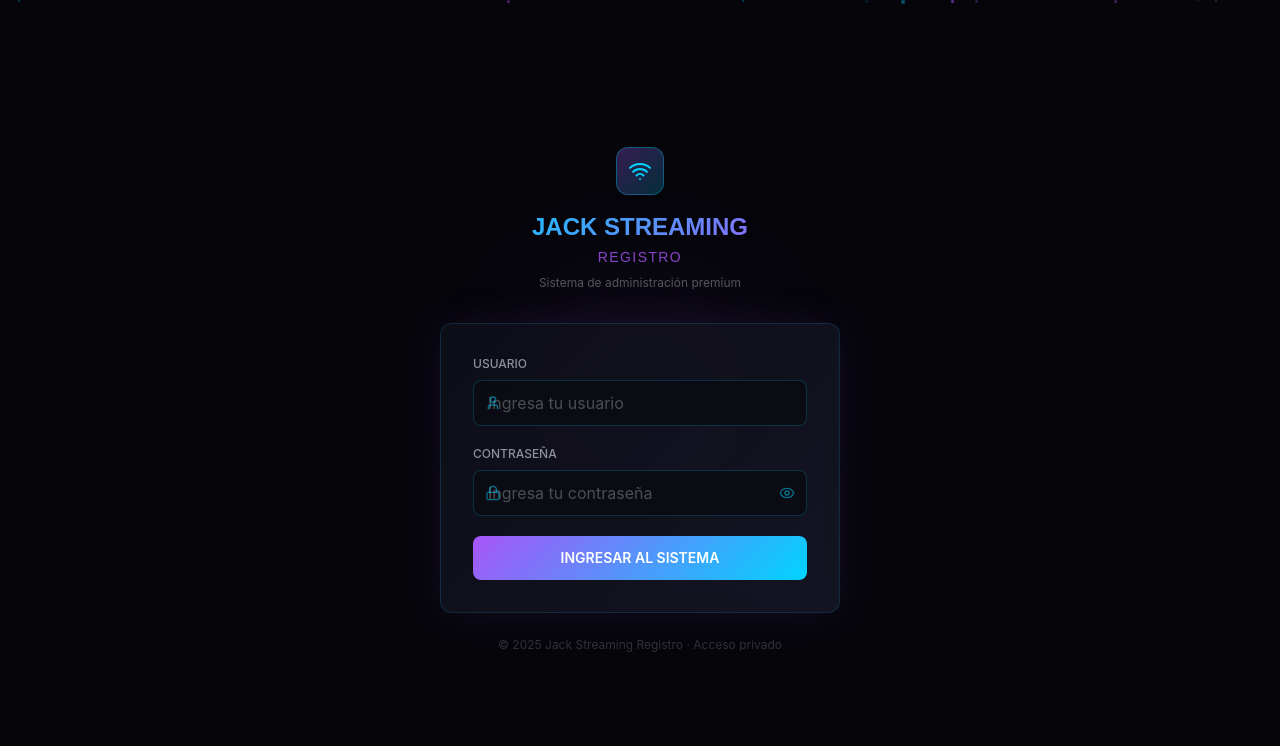
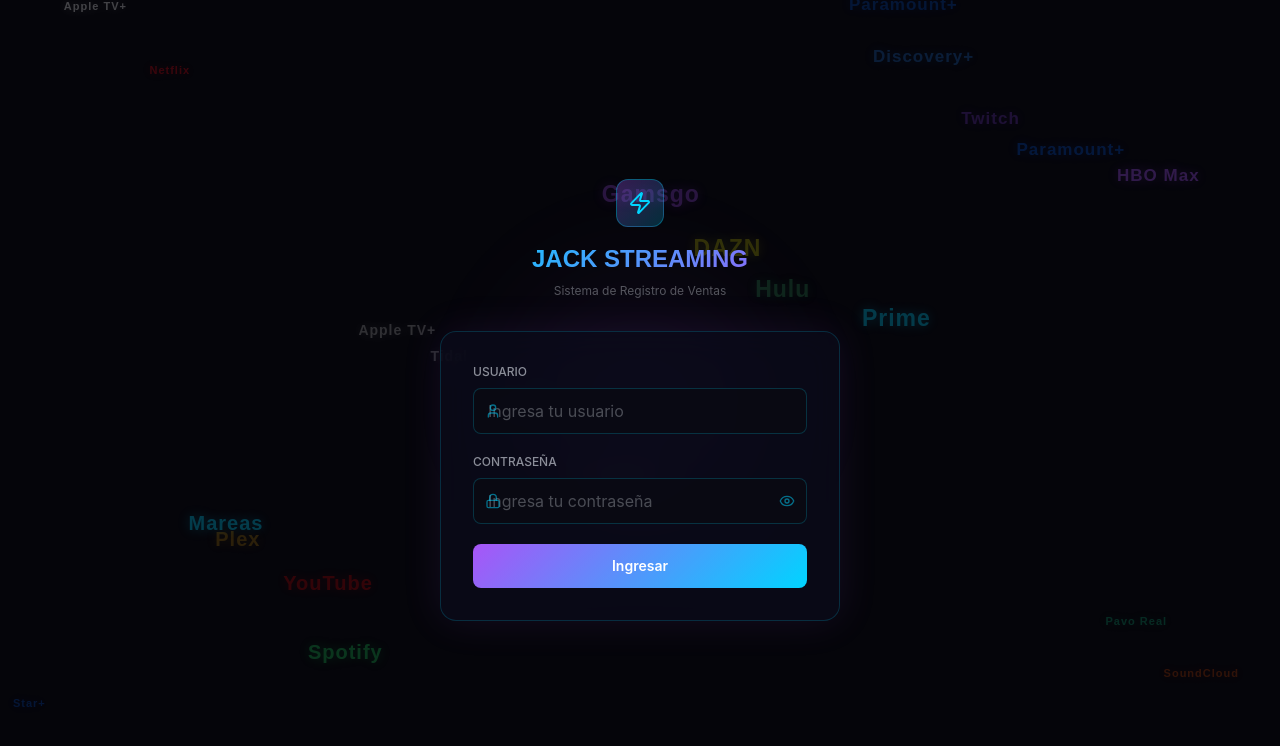
Before and after one commit to moormix01/registrodecuentas, a React (Vite) app in the folder client/: page / in a window 1280 px wide. Shown: the top 746 px of the page. Built offline with nearby package versions, Linux system fonts and the light colour scheme.

Commit message:
Update Login.jsx

```diff
--- a/client/src/pages/Login.jsx
+++ b/client/src/pages/Login.jsx
@@ -1,6 +1,6 @@
 import { useState } from 'react';
-import { Eye, EyeOff, Wifi, Lock, User } from 'lucide-react';
-import Particles from '../components/Particles';
+import { Eye, EyeOff, Zap, Lock, User } from 'lucide-react';
+import StreamingBackground from '../components/StreamingBackground';
 
 export default function Login({ onLogin }) {
   const [form, setForm] = useState({ username: '', password: '' });
@@ -21,21 +21,21 @@
 
   return (
     <div className="min-h-screen flex items-center justify-center relative" style={{ background: '#05050a' }}>
-      <Particles />
+      <StreamingBackground />
 
-      <div className="absolute inset-0 flex items-center justify-center pointer-events-none">
+      <div className="absolute inset-0 flex items-center justify-center pointer-events-none" style={{ zIndex: 1 }}>
         <div className="w-96 h-96 rounded-full" style={{
           background: 'radial-gradient(circle, rgba(168,85,247,0.08) 0%, transparent 70%)',
           filter: 'blur(40px)'
         }} />
       </div>
 
-      <div className="relative z-10 w-full max-w-md px-6 animate-fade-in">
+      <div className="relative w-full max-w-md px-6 animate-fade-in" style={{ zIndex: 2 }}>
         <div className="text-center mb-8">
           <div className="flex items-center justify-center gap-3 mb-4">
             <div className="w-12 h-12 rounded-xl flex items-center justify-center"
               style={{ background: 'linear-gradient(135deg, rgba(168,85,247,0.3), rgba(0,212,255,0.2))', border: '1px solid rgba(0,212,255,0.3)' }}>
-              <Wifi size={24} style={{ color: '#00d4ff' }} />
+              <Zap size={24} style={{ color: '#00d4ff' }} />
             </div>
           </div>
           <h1 className="font-orbitron text-2xl font-black mb-1" style={{
@@ -44,15 +44,18 @@
           }}>
             JACK STREAMING
           </h1>
-          <p className="font-orbitron text-sm tracking-widest" style={{ color: 'rgba(168,85,247,0.8)' }}>
-            REGISTRO
-          </p>
           <p className="text-xs mt-2" style={{ color: 'rgba(226,232,240,0.35)' }}>
-            Sistema de administración premium
+            Sistema de Registro de Ventas
           </p>
         </div>
 
-        <div className="card-neon p-8" style={{ boxShadow: '0 0 40px rgba(168,85,247,0.1)' }}>
+        <div className="p-8" style={{
+          background: 'rgba(12,12,28,0.72)',
+          border: '1px solid rgba(0,212,255,0.18)',
+          borderRadius: 16,
+          backdropFilter: 'blur(16px)',
+          boxShadow: '0 0 40px rgba(168,85,247,0.1)'
+        }}>
           <form onSubmit={submit} className="space-y-5">
             <div>
               <label className="block text-xs font-medium mb-2" style={{ color: 'rgba(226,232,240,0.6)' }}>
@@ -106,14 +109,10 @@
               className="btn-primary w-full py-3 text-sm font-semibold"
               style={{ opacity: loading ? 0.7 : 1 }}
             >
-              {loading ? 'Verificando...' : 'INGRESAR AL SISTEMA'}
+              {loading ? 'Verificando...' : 'Ingresar'}
             </button>
           </form>
         </div>
-
-        <p className="text-center mt-6 text-xs" style={{ color: 'rgba(226,232,240,0.2)' }}>
-          © 2025 Jack Streaming Registro · Acceso privado
-        </p>
       </div>
     </div>
   );
```
